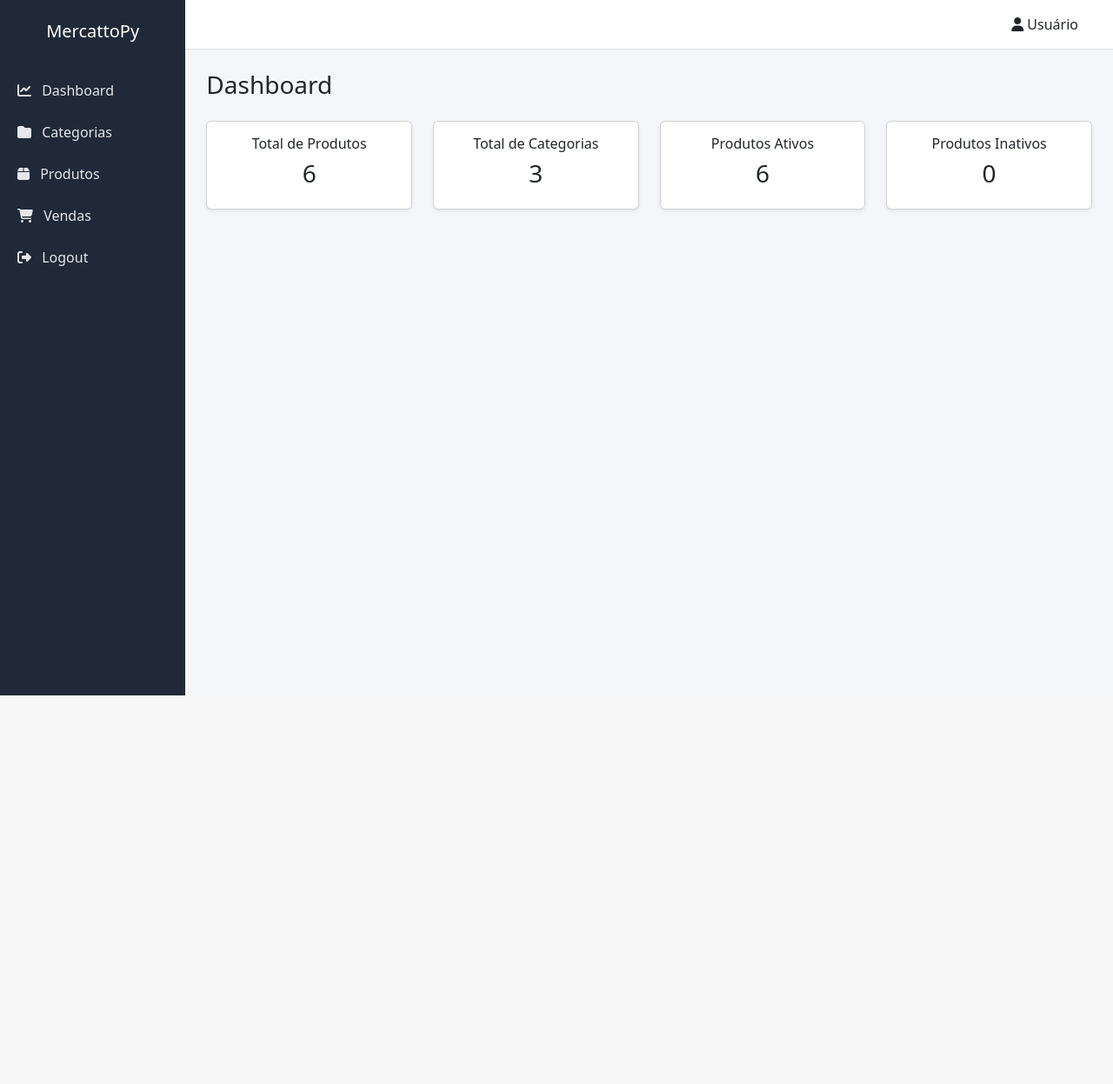
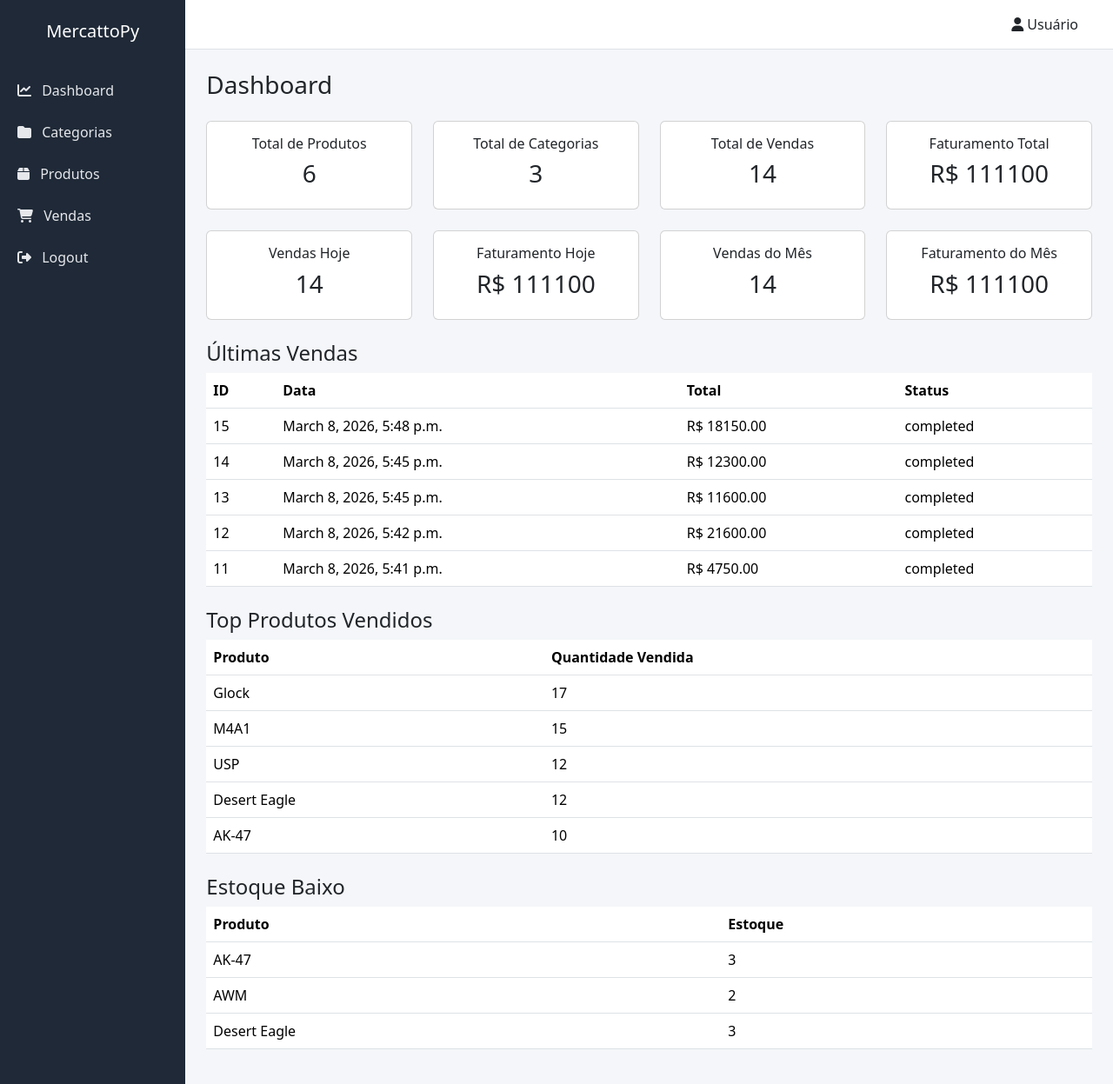
Before and after one commit to Iagster/MercattoPy, a Django app: page / in a window 1280 px wide. Shown: the whole page at 87% size. Before the commit the page ends 800 px from the top, so only its background shows below. Run offline with Django 5.2, Linux system fonts and the light colour scheme; data comes from the database, SQL or seed files in the repository; both versions use the stored data as it was after the commit.

Commit message:
Projeto MercattoPy - Parte 4 - Dashboard com Métricas Reais

```diff
--- a/mercattopy/mercattopy/views.py
+++ b/mercattopy/mercattopy/views.py
@@ -1,12 +1,85 @@
 from django.shortcuts import render
+from django.db.models import Sum
+from django.utils import timezone
+
 from catalog.models import Product, Category
+from sales.models import Sale, SaleItem
 
 
 def dashboard(request):
+
+    today = timezone.now().date()
+    month = timezone.now().month
+    year = timezone.now().year
+
+    # KPIs principais
+    total_products = Product.objects.count()
+    total_categories = Category.objects.count()
+    total_sales = Sale.objects.filter(status='completed').count()
+
+    total_revenue = Sale.objects.filter(
+        status='completed'
+    ).aggregate(
+        total=Sum('total')
+    )['total'] or 0
+
+    # vendas hoje
+    sales_today = Sale.objects.filter(
+        status='completed',
+        date__date=today
+    ).count()
+
+    revenue_today = Sale.objects.filter(
+        status='completed',
+        date__date=today
+    ).aggregate(
+        total=Sum('total')
+    )['total'] or 0
+
+    # vendas do mês
+    sales_month = Sale.objects.filter(
+        status='completed',
+        date__month=month,
+        date__year=year
+    ).count()
+
+    revenue_month = Sale.objects.filter(
+        status='completed',
+        date__month=month,
+        date__year=year
+    ).aggregate(
+        total=Sum('total')
+    )['total'] or 0
+
+    # últimas vendas
+    latest_sales = Sale.objects.order_by('-date')[:5]
+
+    # top produtos vendidos
+    top_products = (
+        SaleItem.objects
+        .values('product__name')
+        .annotate(total_sold=Sum('quantity'))
+        .order_by('-total_sold')[:5]
+    )
+
+    # alertas de estoque baixo
+    low_stock_products = Product.objects.filter(stock__lte=3)
+
     context = {
-        'total_products': Product.objects.count(),
-        'total_categories': Category.objects.count(),
-        'active_products': Product.objects.filter(is_active=True).count(),
-        'inactive_products': Product.objects.filter(is_active=False).count(),
+        'total_products': total_products,
+        'total_categories': total_categories,
+        'total_sales': total_sales,
+        'total_revenue': total_revenue,
+
+        'sales_today': sales_today,
+        'revenue_today': revenue_today,
+
+        'sales_month': sales_month,
+        'revenue_month': revenue_month,
+
+        'latest_sales': latest_sales,
+        'top_products': top_products,
+        'low_stock_products': low_stock_products,
     }
+
     return render(request, 'dashboard/dashboard.html', context)
--- a/mercattopy/templates/dashboard/dashboard.html
+++ b/mercattopy/templates/dashboard/dashboard.html
@@ -5,9 +5,10 @@
 
 <h3 class="mb-4">Dashboard</h3>
 
-<div class="row">
+<div class="row mb-4">
+
 <div class="col-md-3">
-        <div class="card shadow-sm">
+<div class="card">
 <div class="card-body text-center">
 <h6>Total de Produtos</h6>
 <h3>{{ total_products }}</h3>
@@ -16,7 +17,7 @@
 </div>
 
 <div class="col-md-3">
-        <div class="card shadow-sm">
+<div class="card">
 <div class="card-body text-center">
 <h6>Total de Categorias</h6>
 <h3>{{ total_categories }}</h3>
@@ -25,22 +26,133 @@
 </div>
 
 <div class="col-md-3">
-        <div class="card shadow-sm">
+<div class="card">
 <div class="card-body text-center">
-                <h6>Produtos Ativos</h6>
-                <h3>{{ active_products }}</h3>
+<h6>Total de Vendas</h6>
+<h3>{{ total_sales }}</h3>
 </div>
 </div>
 </div>
 
 <div class="col-md-3">
-        <div class="card shadow-sm">
+<div class="card">
 <div class="card-body text-center">
-                <h6>Produtos Inativos</h6>
-                <h3>{{ inactive_products }}</h3>
-            </div>
+<h6>Faturamento Total</h6>
+<h3>R$ {{ total_revenue }}</h3>
 </div>
 </div>
 </div>
 
+</div>
+
+<div class="row mb-4">
+
+<div class="col-md-3">
+<div class="card">
+<div class="card-body text-center">
+<h6>Vendas Hoje</h6>
+<h3>{{ sales_today }}</h3>
+</div>
+</div>
+</div>
+
+<div class="col-md-3">
+<div class="card">
+<div class="card-body text-center">
+<h6>Faturamento Hoje</h6>
+<h3>R$ {{ revenue_today }}</h3>
+</div>
+</div>
+</div>
+
+<div class="col-md-3">
+<div class="card">
+<div class="card-body text-center">
+<h6>Vendas do Mês</h6>
+<h3>{{ sales_month }}</h3>
+</div>
+</div>
+</div>
+
+<div class="col-md-3">
+<div class="card">
+<div class="card-body text-center">
+<h6>Faturamento do Mês</h6>
+<h3>R$ {{ revenue_month }}</h3>
+</div>
+</div>
+</div>
+
+</div>
+
+<h4 class="mt-4">Últimas Vendas</h4>
+
+<table class="table">
+<thead>
+<tr>
+<th>ID</th>
+<th>Data</th>
+<th>Total</th>
+<th>Status</th>
+</tr>
+</thead>
+
+<tbody>
+
+{% for sale in latest_sales %}
+<tr>
+<td>{{ sale.id }}</td>
+<td>{{ sale.date }}</td>
+<td>R$ {{ sale.total }}</td>
+<td>{{ sale.status }}</td>
+</tr>
+{% endfor %}
+
+</tbody>
+</table>
+
+<h4 class="mt-4">Top Produtos Vendidos</h4>
+
+<table class="table">
+<thead>
+<tr>
+<th>Produto</th>
+<th>Quantidade Vendida</th>
+</tr>
+</thead>
+
+<tbody>
+
+{% for product in top_products %}
+<tr>
+<td>{{ product.product__name }}</td>
+<td>{{ product.total_sold }}</td>
+</tr>
+{% endfor %}
+
+</tbody>
+</table>
+
+<h4 class="mt-4">Estoque Baixo</h4>
+
+<table class="table">
+<thead>
+<tr>
+<th>Produto</th>
+<th>Estoque</th>
+</tr>
+</thead>
+
+<tbody>
+
+{% for product in low_stock_products %}
+<tr>
+<td>{{ product.name }}</td>
+<td>{{ product.stock }}</td>
+</tr>
+{% endfor %}
+
+</tbody>
+</table>
+
 {% endblock %}
```
Also changed, not shown: mercattopy/db.sqlite3. Lines whose indentation alone changed are shown as unchanged.
